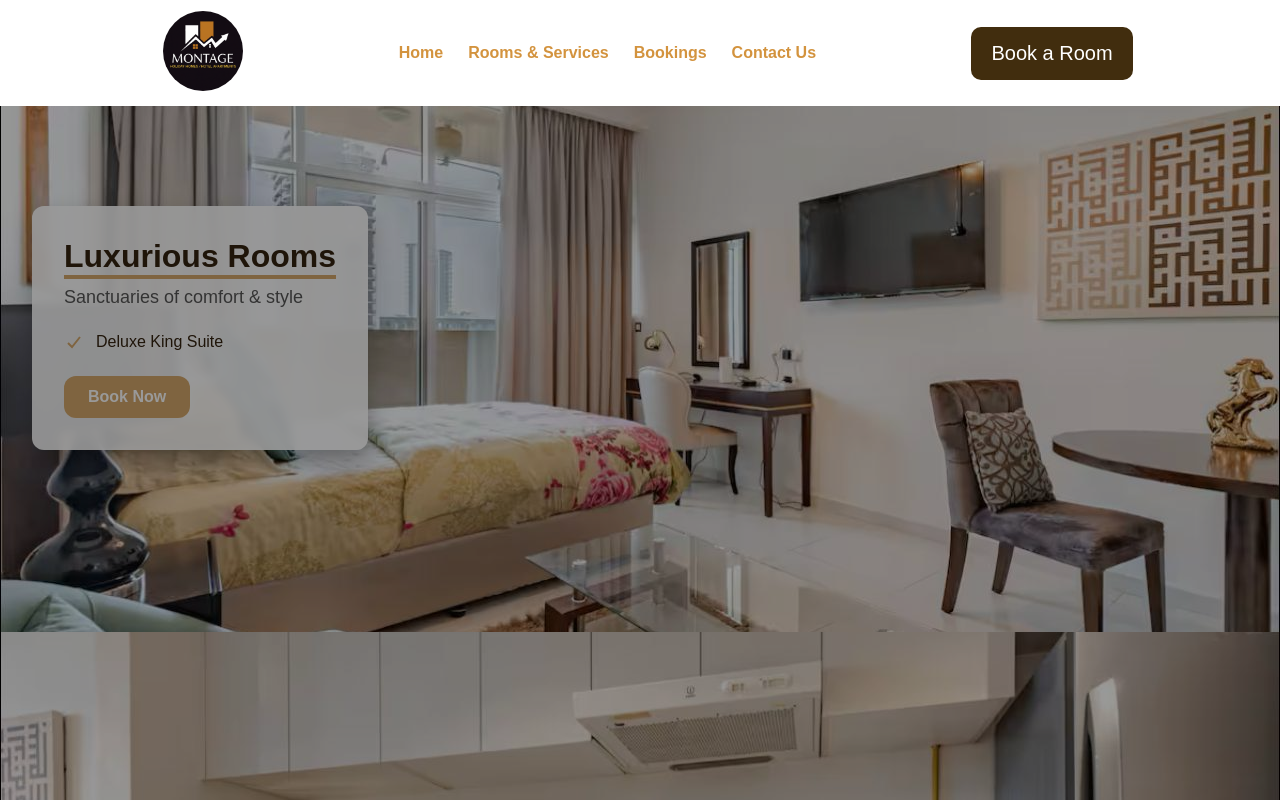
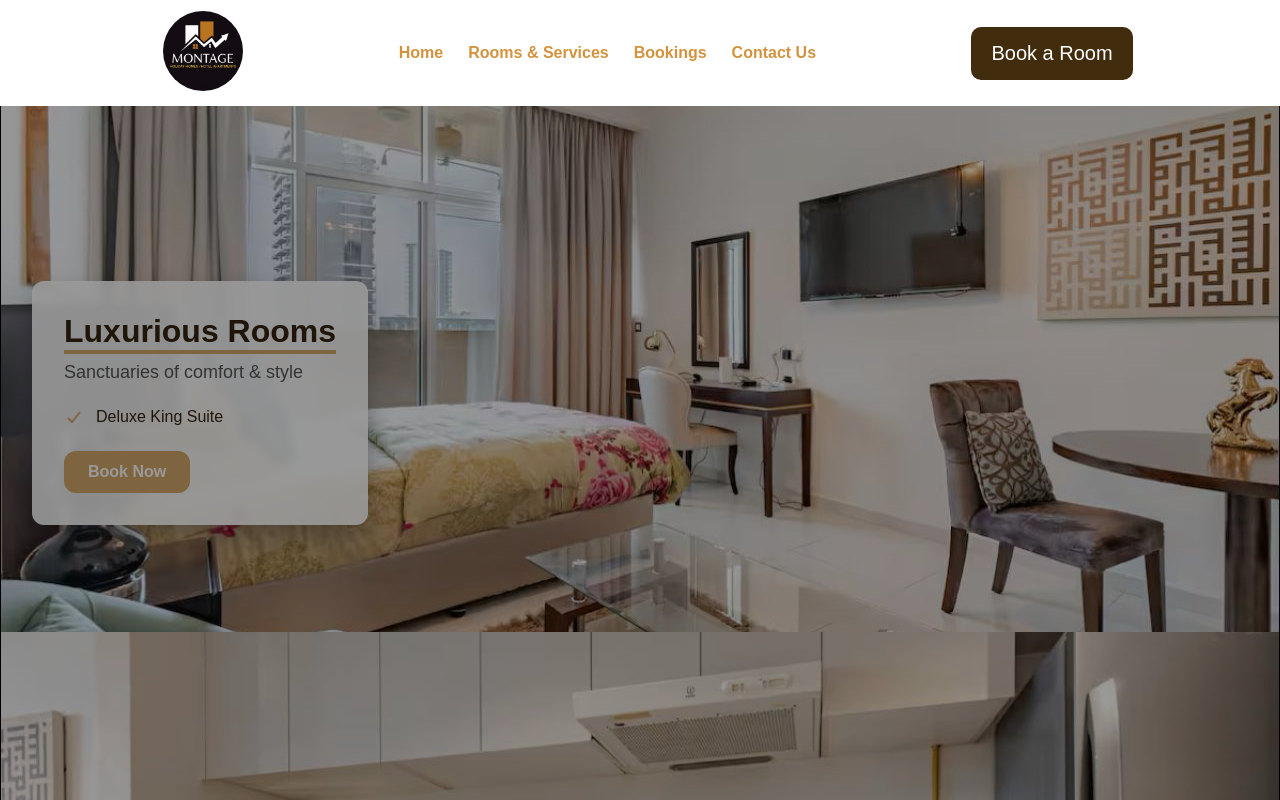
Before and after one commit to collinsolowo/Montage, a React (Vite) app: page /rooms in a window 1280 px wide. Shown: the top 800 px of the page. Built offline with nearby package versions, Linux system fonts and the light colour scheme; a web font is replaced by a local one.

Commit message:
next commit

```diff
--- a/index.html
+++ b/index.html
@@ -3,7 +3,6 @@
 
 <head>
   <meta charset="UTF-8" />
-  <link rel="icon" type="image/svg+xml" href="/vite.svg" />
   <link rel="preconnect" href="https://fonts.googleapis.com">
   <meta name="viewport" content="width=device-width, initial-scale=1.0" />
   <link rel="preconnect" href="https://fonts.gstatic.com" crossorigin>
--- a/src/assets/styles/RoomsServicesPage.css
+++ b/src/assets/styles/RoomsServicesPage.css
@@ -57,6 +57,7 @@
   padding: 2rem;
   box-shadow: var(--shadow);
   backdrop-filter: blur(5px);
+  margin-top: 150px;
 }
 
 .content h2 {
--- a/src/components/Navbar.jsx
+++ b/src/components/Navbar.jsx
@@ -24,7 +24,7 @@ function Navbar() {
                 {/* Nav Btn */}
                 <div className="btn-tools d-flex flex-row ">
                     <i className="fa-solid fa-bars hamburger mt-2" onClick={showNav}></i>
-                    <div className="nav-btn">Book a Room</div>
+                    <Link to='/booking'><div className="nav-btn">Book a Room</div></Link>
                 </div>
             </div>
         </div>
```
